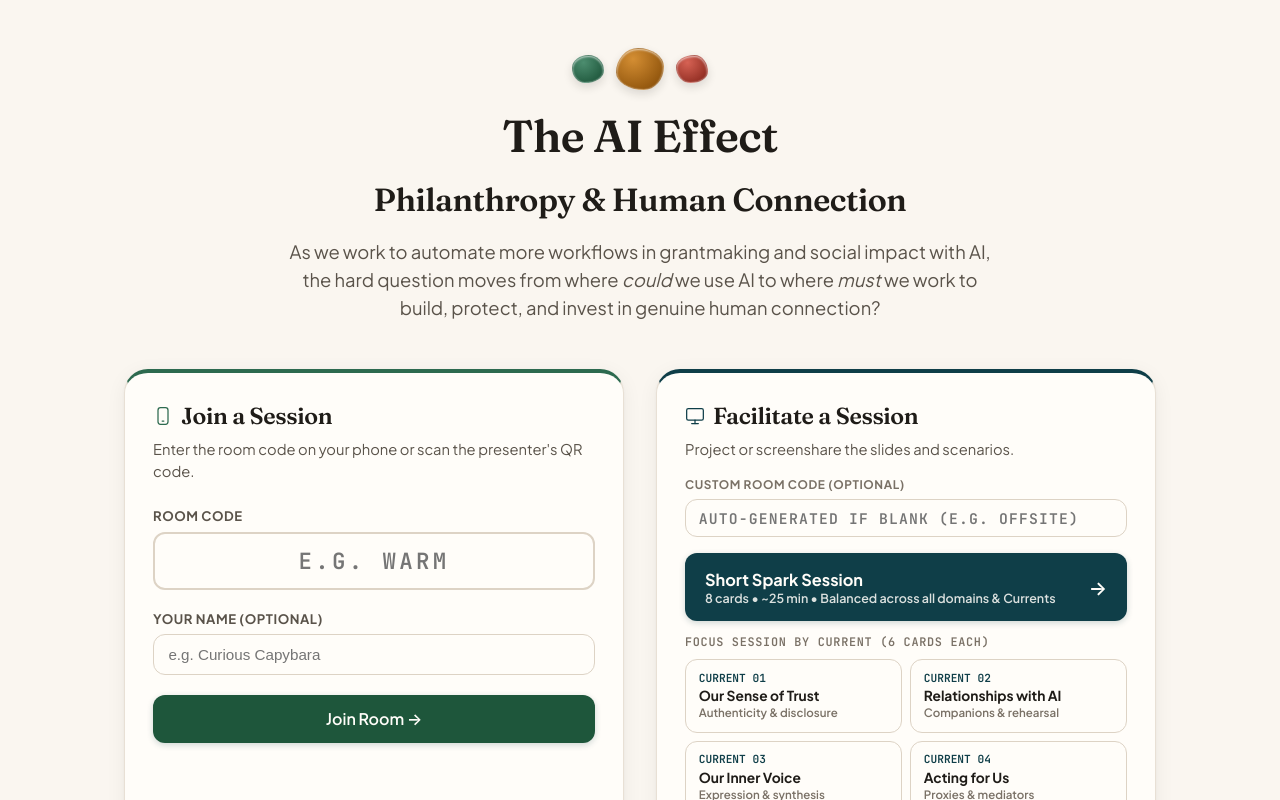
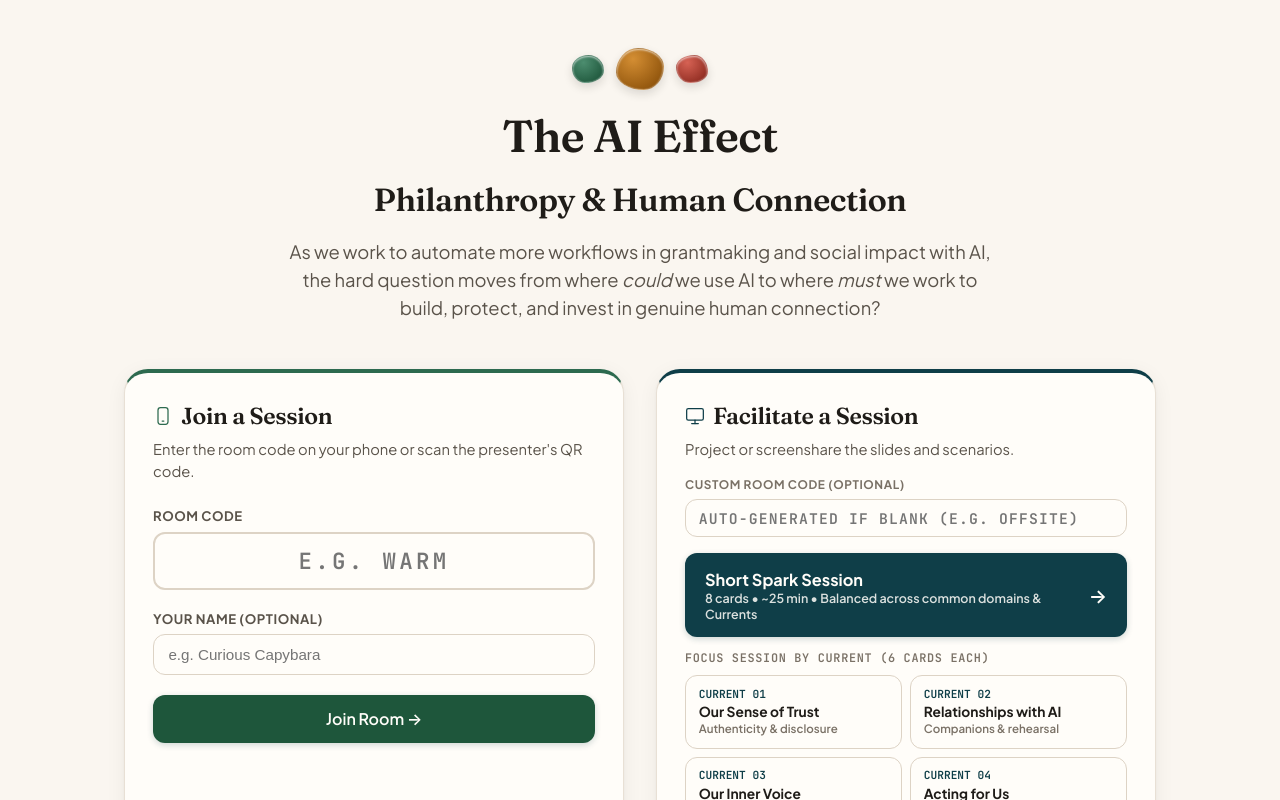
Before and after one commit to mrjoshida/ai-effect, a React (Vite) app: page / in a window 1280 px wide. Shown: the top 800 px of the page. Built offline with nearby package versions, Linux system fonts and the light colour scheme.

Commit message:
copy: update Short Spark Session subtitle to 'common domains & Currents'

```diff
--- a/src/views/LandingView.tsx
+++ b/src/views/LandingView.tsx
@@ -381,7 +381,7 @@ export const LandingView: React.FC<LandingViewProps> = ({
               >
                 <div style={{ textAlign: 'left' }}>
                   <div style={{ fontWeight: 700 }}>Short Spark Session</div>
-                  <div style={{ fontSize: '0.78rem', opacity: 0.85 }}>8 cards • ~25 min • Balanced across all domains &amp; Currents</div>
+                  <div style={{ fontSize: '0.78rem', opacity: 0.85 }}>8 cards • ~25 min • Balanced across common domains &amp; Currents</div>
                 </div>
                 <span style={{ fontSize: '1.2rem' }}>→</span>
               </button>
```
